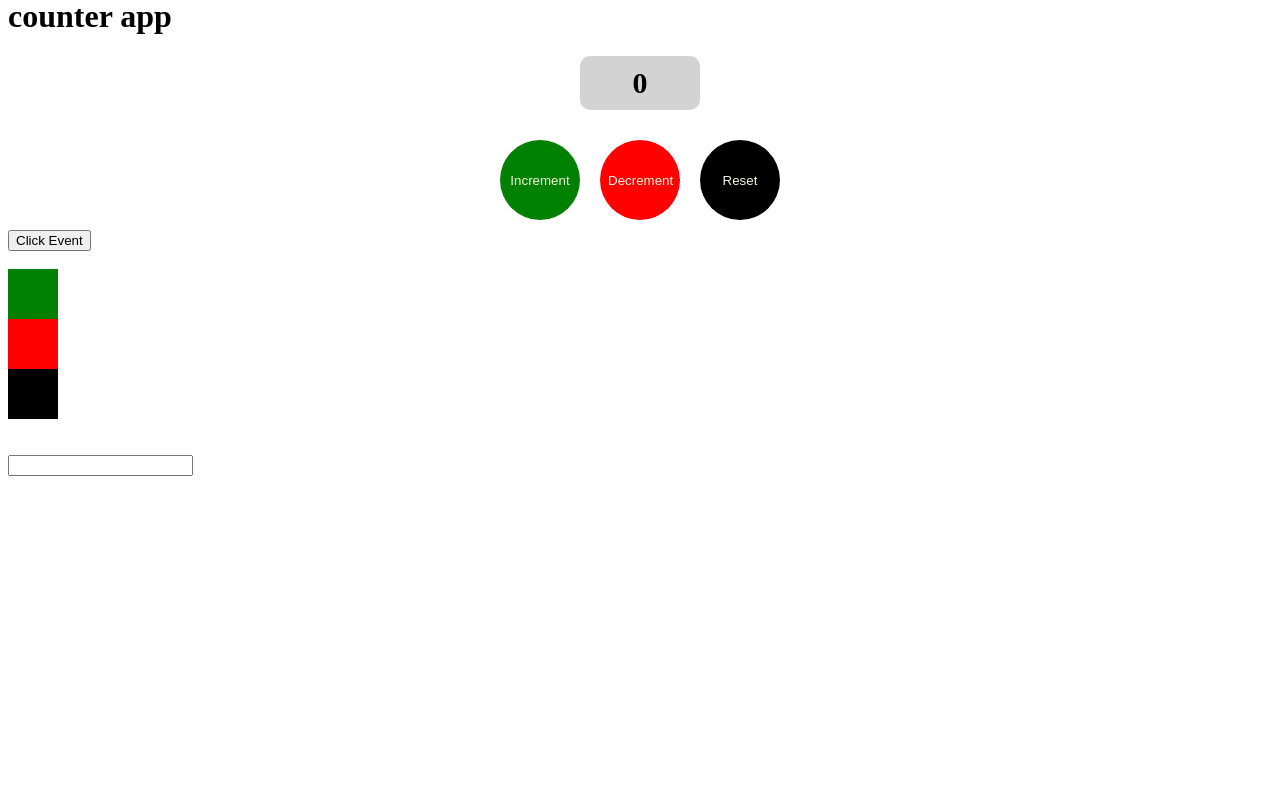
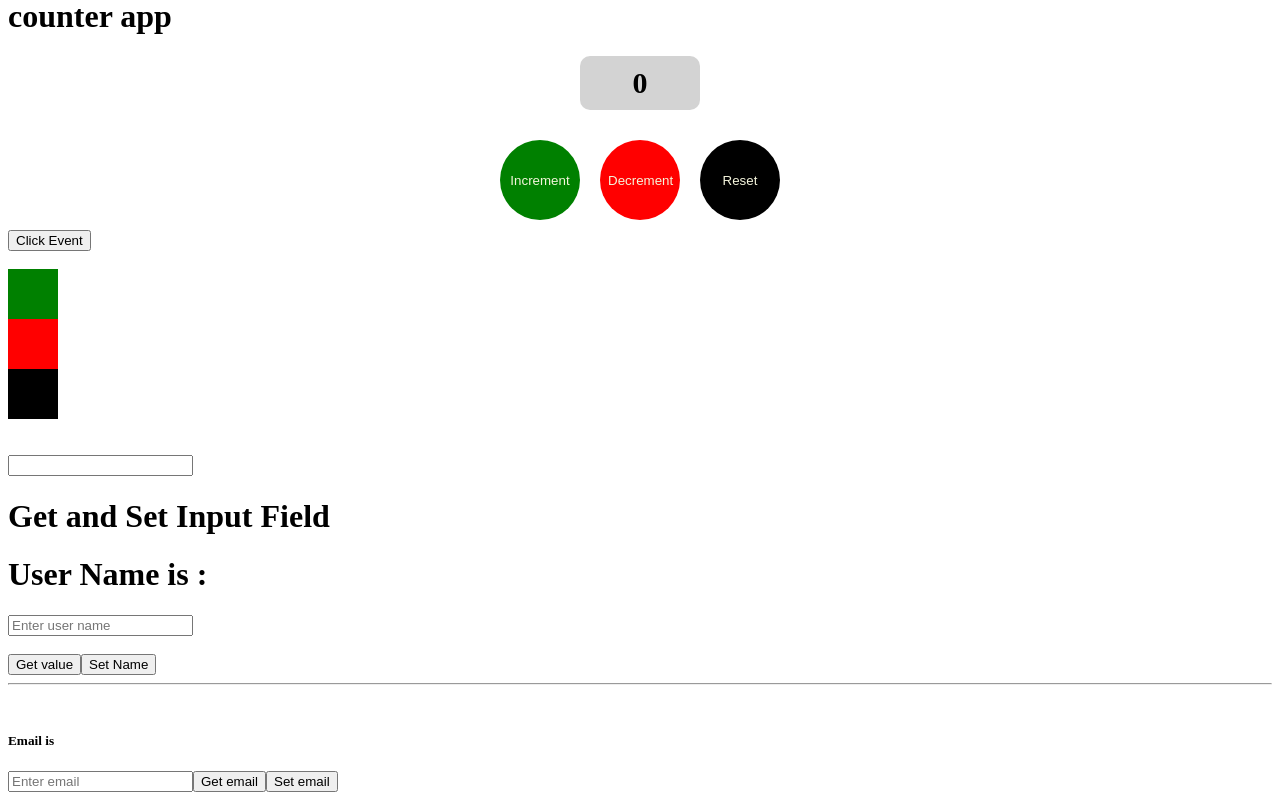
Before and after one commit to ajaysingh6531/AngularTutorial, an Angular app: page / in a window 1280 px wide. Shown: the part 517-1317 px from the top of the page. Before the commit the page ends 1001 px from the top, so only its background shows below. Built offline with nearby package versions, Linux system fonts and the light colour scheme.

Commit message:
get and set

```diff
--- a/src/app/app.html
+++ b/src/app/app.html
@@ -47,3 +47,19 @@ style="background-color: black; width: 50px; height: 50px;"></div>
     (input)="handleEvent_1($event)"
     //(blur)="handleEvent_1($event)"
 name="user">
+
+<h1>Get and Set Input Field</h1>
+<h1>User Name is : {{displayname}}</h1>
+<input type="text" placeholder="Enter user name" (input)="getName($event)" value="{{name1}}">
+<br>
+<br>
+<button (click)="showname()">Get value</button>
+<button (click)="setname()">Set Name</button>
+
+<hr>
+<br>
+<h5>Email is {{email}}</h5>
+<input type="text" value ="{{email}}"placeholder="Enter email" #emailField>
+
+<button (click)="getEmail(emailField.value)">Get email</button>
+<button (click)="setEmail()">Set email</button>
--- a/src/app/app.ts
+++ b/src/app/app.ts
@@ -82,4 +82,29 @@ export class App {
 
 
   }
+  name1="";
+  displayname="";
+  getName(ev:Event){
+    //console.log(ev)
+    const value=(ev.target as HTMLInputElement).value
+    this.name1=value;
+  }
+  showname(){
+    this.displayname=this.name1;
+  }
+  setname(){
+    this.name1="saurav"
+  }
+
+email="";
+  getEmail(val:string){
+
+    //console.log(val);
+    this.email=val
+  }
+  setEmail(){
+    this.email="defaultl@.com"
+  }
+
+
 }
```
